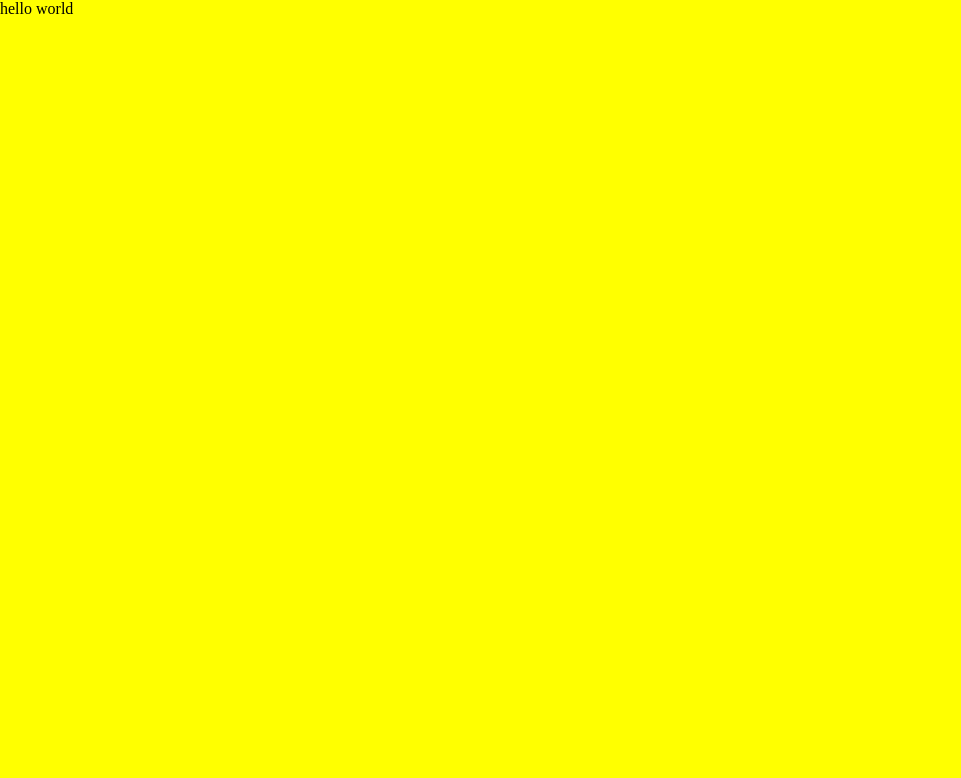
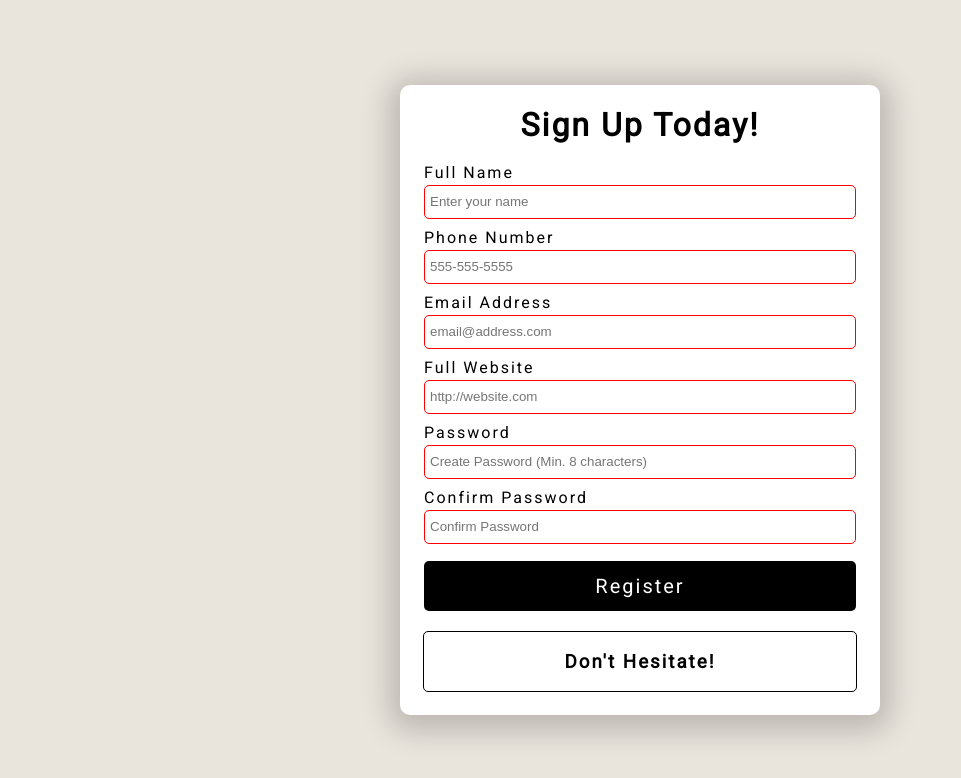
Before and after one commit to dwilson-coder/Simple-Form-Validation, a plain HTML site: page index.html in a window 1280 px wide. Shown: the whole page, without its empty margins (0-961 px from the left). Drawn offline with Linux system fonts and the light colour scheme.

Commit message:
Updated the code in the project files

```diff
--- a/css/style.css
+++ b/css/style.css
@@ -1,3 +1,5 @@
+@import url("https://fonts.googleapis.com/css2?family=Roboto&display=swap");
+
 html {
   box-sizing: border-box;
 }
@@ -5,5 +7,86 @@ html {
 body {
   margin: 0;
   min-height: 100vh;
-  background: yellow;
+  font-family: "Roboto", sans-serif;
+  letter-spacing: 2px;
+  display: flex;
+  justify-content: center;
+  align-items: center;
+  background-color: #e9e4dc;
 }
+
+.container {
+  width: 480px;
+  height: 630px;
+  background: #fff;
+  display: flex;
+  flex-direction: column;
+  align-items: center;
+  border-radius: 10px;
+  box-shadow: 0 5px 30px 10px rgba(0, 0, 0, 0.2);
+}
+
+/* Form Layout */
+form {
+  width: 90%;
+}
+
+.form-group {
+  height: 65px;
+}
+
+label {
+  position: relative;
+  bottom: 3px;
+}
+
+input {
+  width: 100%;
+  height: 34px;
+  padding: 5px;
+  border-radius: 5px;
+  outline: none;
+  border: 1px solid #000;
+  box-sizing: border-box;
+  transition: all 0.3s;
+}
+
+input:valid {
+  border: 1px solid green;
+}
+
+input:invalid {
+  border: 1px solid red;
+}
+
+button {
+  width: 100%;
+  height: 50px;
+  cursor: pointer;
+  color: #fff;
+  background-color: #000;
+  border: none;
+  border-radius: 5px;
+  font-family: "Roboto", sans-serif;
+  font-size: 20px;
+  letter-spacing: 2px;
+  margin-top: 5px;
+}
+
+button:hover {
+  filter: brightness(200%);
+  background-color: rgb(21, 21, 21);
+}
+button:focus {
+  outline: none;
+}
+
+.message-container {
+  border: 1px solid #000;
+  border-radius: 5px;
+  width: 90%;
+  margin-top: 20px;
+  display: flex;
+  justify-content: center;
+  color: #000;
+}
--- a/index.html
+++ b/index.html
@@ -5,14 +5,102 @@
     <meta name="viewport" content="width=device-width, initial-scale=1.0" />
     <title>Form Validation Project</title>
     <link rel="icon" type="image/png" href="img/favicon.png" />
-    <link
+    <!-- <link
       rel="stylesheet"
       href="https://cdnjs.cloudflare.com/ajax/libs/font-awesome/5.10.2/css/all.min.css"
-    />
+    /> -->
     <link rel="stylesheet" href="css/style.css" />
   </head>
   <body>
-    hello world
+    <div class="container">
+      <h1>Sign Up Today!</h1>
+      <!-- Form -->
+      <form id="form">
+        <!-- Full Name -->
+        <div class="form-group">
+          <label for="name">Full Name</label>
+          <input
+            type="text"
+            id="name"
+            placeholder="Enter your name"
+            name="name"
+            required
+            minlength="3"
+            maxlength="100"
+          />
+        </div>
+
+        <!-- Phone Number -->
+        <div class="form-group">
+          <label for="phone">Phone Number</label>
+          <input
+            type="tel"
+            id="phone"
+            placeholder="555-555-5555"
+            required
+            name="phone"
+            pattern="[0-9]{3}-[0-9]{3}-[0-9]{4}"
+          />
+        </div>
+
+        <!-- Email Address -->
+        <div class="form-group">
+          <label for="email">Email Address</label>
+          <input
+            type="email"
+            id="email"
+            placeholder="email@address.com"
+            required
+            name="email"
+          />
+        </div>
+
+        <!-- Full Website -->
+        <div class="form-group">
+          <label for="website">Full Website</label>
+          <input
+            type="URL"
+            id="website"
+            placeholder="http://website.com"
+            required
+            name="website"
+          />
+        </div>
+
+        <!-- Create Password -->
+        <div class="form-group">
+          <label for="password1">Password</label>
+          <input
+            type="password"
+            id="password1"
+            placeholder="Create Password (Min. 8 characters)"
+            required
+            pattern="^(?=.*\d)(?=.*[a-z])(?=.*[A-Z])(?=.*[a-zA-Z]).{8,}$"
+            title="Please include 1 uppercase character, 1 lowercase character, and 1 number"
+          />
+        </div>
+
+        <!-- Confirm Password -->
+        <div class="form-group">
+          <label for="password2">Confirm Password</label>
+          <input
+            type="password"
+            id="password2"
+            placeholder="Confirm Password"
+            required
+            name="password"
+            pattern="^(?=.*\d)(?=.*[a-z])(?=.*[A-Z])(?=.*[a-zA-Z]).{8,}$"
+          />
+        </div>
+
+        <button type="submit">Register</button>
+      </form>
+
+      <!-- Error / Success Message -->
+      <div class="message-container">
+        <h3 id="message">Don't Hesitate!</h3>
+      </div>
+    </div>
 
     <!-- Script -->
     <script src="js/script.js"></script>
--- a/js/script.js
+++ b/js/script.js
@@ -0,0 +1,68 @@
+const form = document.getElementById("form");
+const password1El = document.getElementById("password1");
+const password2El = document.getElementById("password2");
+const messageContainer = document.querySelector(".message-container");
+const message = document.getElementById("message");
+
+// Sets default 'validity' settings to flse to force the function to run
+let isValid = false;
+let passwordsMatch = false;
+
+// Functions
+function validateForm() {
+  // Using the Constraint API
+  isValid = form.checkValidity();
+  // Style message for the error
+  if (!isValid) {
+    message.textContent = "Please fill out all fields";
+    message.style.color = "red";
+    messageContainer.style.borderColor = "red";
+    return;
+  }
+  // Comparing Passwords
+  if (password1El.value === password2El.value) {
+    passwordsMatch = true;
+    message.style.color = "green";
+    messageContainer.style.borderColor = "green";
+  } else {
+    passwordsMatch = false;
+    message.textContent = "Make sure passwords match.";
+    message.style.color = "red";
+    messageContainer.style.borderColor = "red";
+    password1El.style.borderColor = "red";
+    password2El.style.borderColor = "red";
+    return;
+  }
+  // If form is valid and the passwords match
+  if (isValid && passwordsMatch) {
+    message.textContent = "Succesfully Registered!";
+    message.style.color = "green";
+    messageContainer.style.borderColor = "green";
+  }
+} // Function ends
+
+// Sore user data
+function storeFormData() {
+  const user = {
+    name: form.name.value,
+    phone: form.phone.value,
+    email: form.email.value,
+    website: form.website.value,
+    // Passsword needs to be ecrypted before sending.
+    password: form.password.value,
+  };
+  // Do something with user data (object)
+  console.log(user);
+}
+
+function processFormData(e) {
+  e.preventDefault();
+  // Validate Form
+  validateForm();
+  if (isValid && passwordsMatch) {
+    storeFormData();
+  }
+}
+
+// Event Listeners
+form.addEventListener("submit", processFormData);
```
